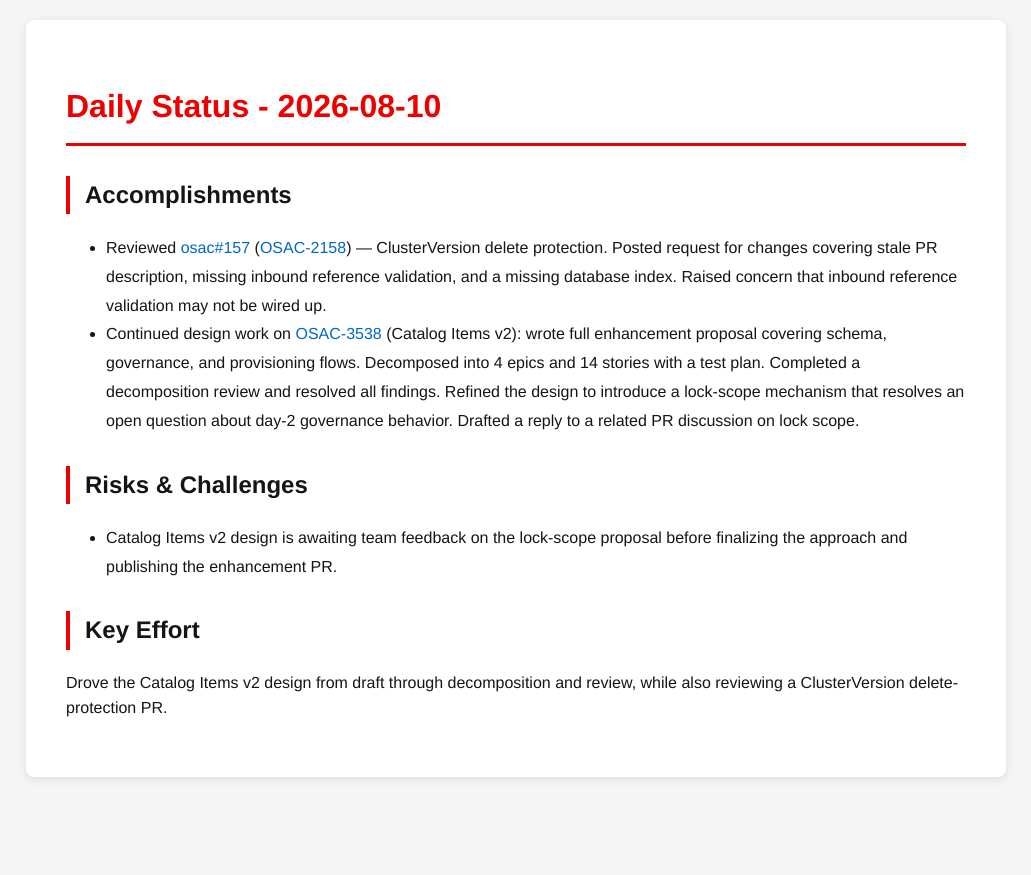
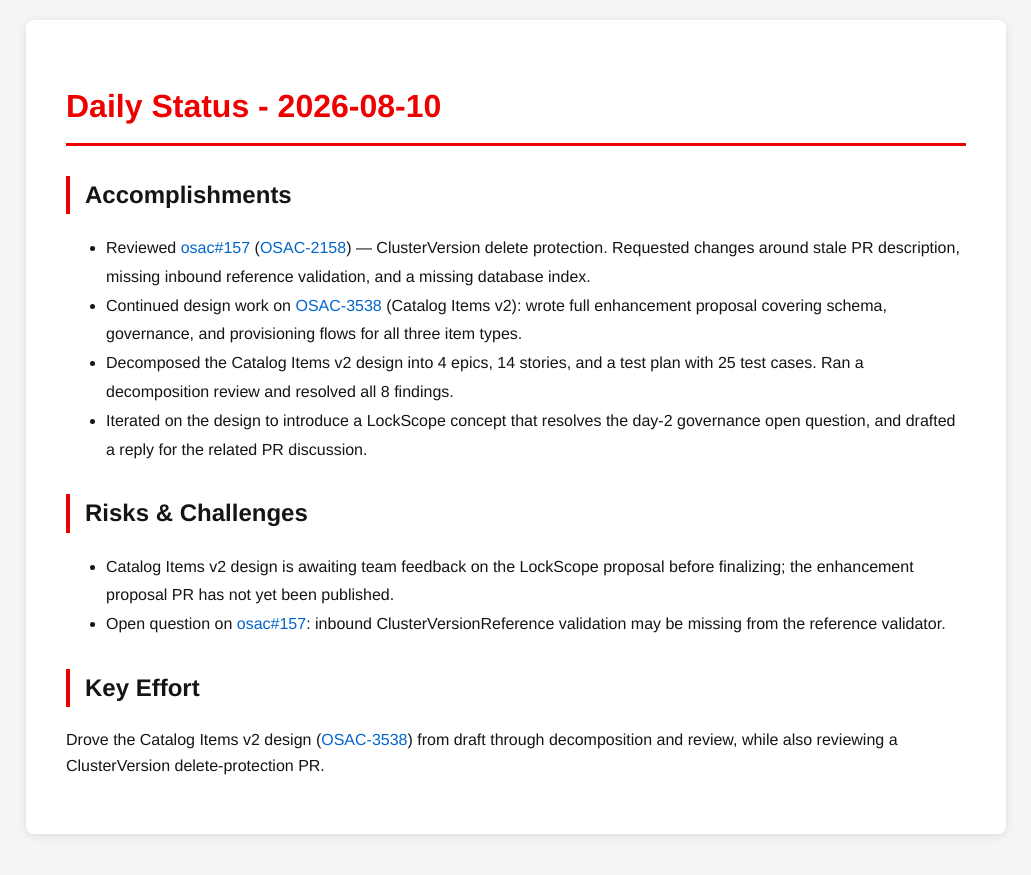
Before and after one commit to tzvatot/daily-status, a Jekyll site: the page built from 2026-08-10.md, in a window 1280 px wide. Shown: the top 875 px of the page, without its empty margins (124-1155 px from the left). Built offline with Jekyll 4.4.1, drawn with Linux system fonts in a browser that asks for light colours.

Commit message:
Daily status update - 2026-08-10

```diff
--- a/2026-08-10.md
+++ b/2026-08-10.md
@@ -7,11 +7,14 @@
 # Daily Status - 2026-08-10
 
 ## Accomplishments
-- Reviewed [osac#157](https://github.com/osac-project/osac/pull/157) ([OSAC-2158](https://redhat.atlassian.net/browse/OSAC-2158)) — ClusterVersion delete protection. Posted request for changes covering stale PR description, missing inbound reference validation, and a missing database index. Raised concern that inbound reference validation may not be wired up.
-- Continued design work on [OSAC-3538](https://redhat.atlassian.net/browse/OSAC-3538) (Catalog Items v2): wrote full enhancement proposal covering schema, governance, and provisioning flows. Decomposed into 4 epics and 14 stories with a test plan. Completed a decomposition review and resolved all findings. Refined the design to introduce a lock-scope mechanism that resolves an open question about day-2 governance behavior. Drafted a reply to a related PR discussion on lock scope.
+- Reviewed [osac#157](https://github.com/osac-project/osac/pull/157) ([OSAC-2158](https://redhat.atlassian.net/browse/OSAC-2158)) — ClusterVersion delete protection. Requested changes around stale PR description, missing inbound reference validation, and a missing database index.
+- Continued design work on [OSAC-3538](https://redhat.atlassian.net/browse/OSAC-3538) (Catalog Items v2): wrote full enhancement proposal covering schema, governance, and provisioning flows for all three item types.
+- Decomposed the Catalog Items v2 design into 4 epics, 14 stories, and a test plan with 25 test cases. Ran a decomposition review and resolved all 8 findings.
+- Iterated on the design to introduce a LockScope concept that resolves the day-2 governance open question, and drafted a reply for the related PR discussion.
 
 ## Risks & Challenges
-- Catalog Items v2 design is awaiting team feedback on the lock-scope proposal before finalizing the approach and publishing the enhancement PR.
+- Catalog Items v2 design is awaiting team feedback on the LockScope proposal before finalizing; the enhancement proposal PR has not yet been published.
+- Open question on [osac#157](https://github.com/osac-project/osac/pull/157): inbound ClusterVersionReference validation may be missing from the reference validator.
 
 ## Key Effort
-Drove the Catalog Items v2 design from draft through decomposition and review, while also reviewing a ClusterVersion delete-protection PR.
+Drove the Catalog Items v2 design ([OSAC-3538](https://redhat.atlassian.net/browse/OSAC-3538)) from draft through decomposition and review, while also reviewing a ClusterVersion delete-protection PR.
```
